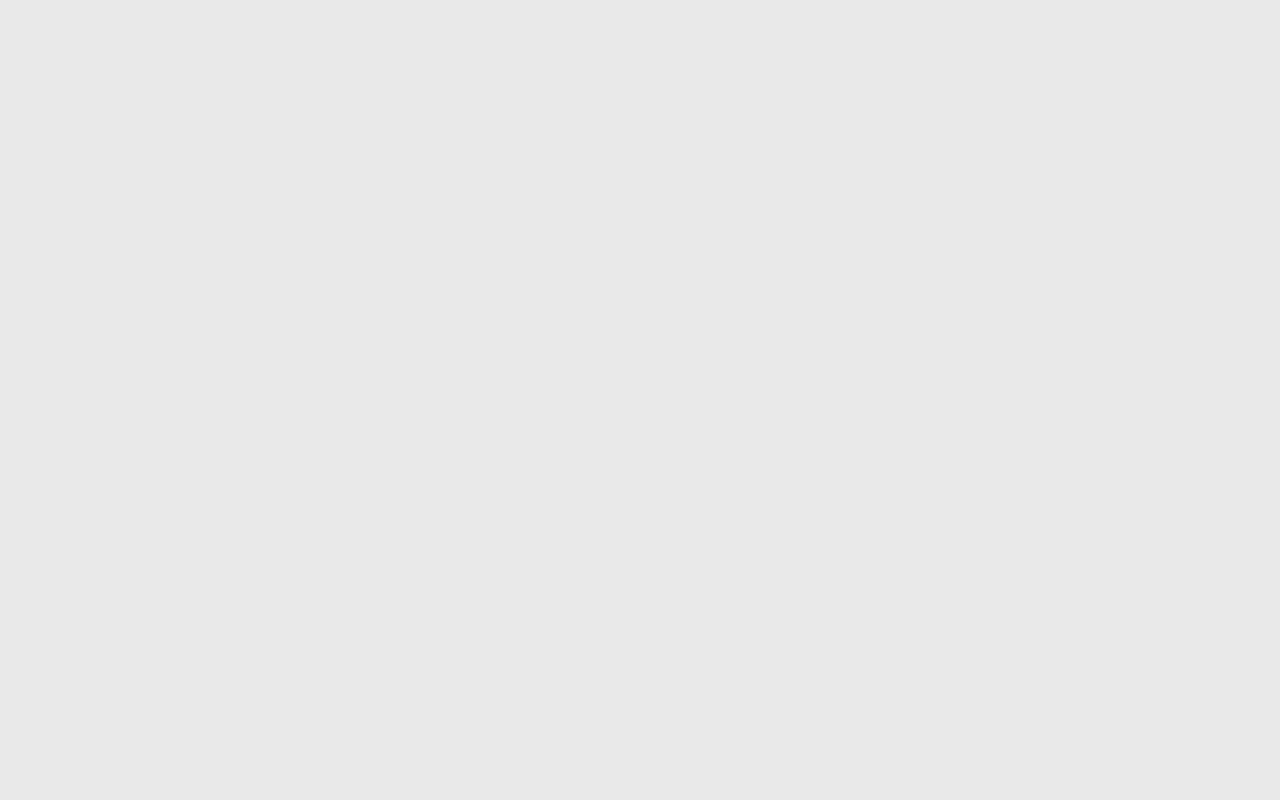
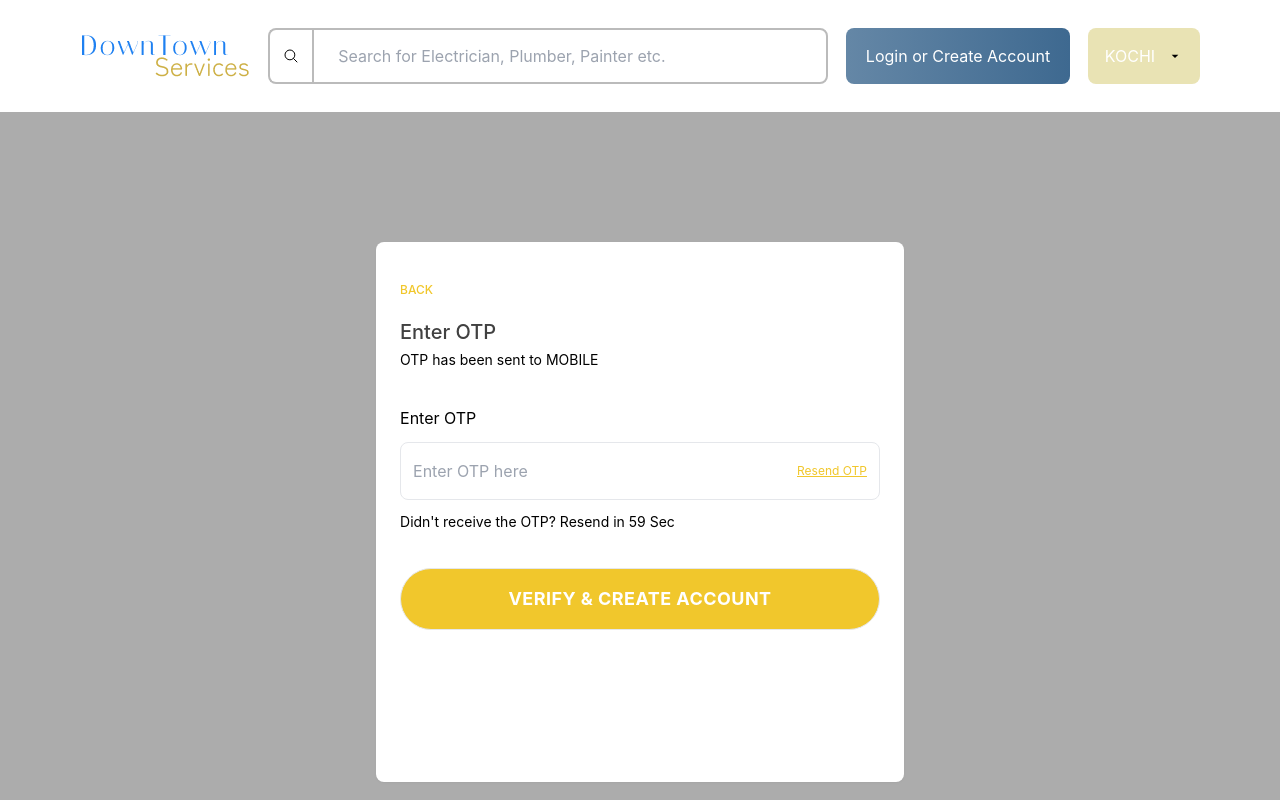
Before and after one commit to Elbin12/DownTown-Services-Frontend, a React (Create React App) app in the folder frontend/: page /verify-otp in a window 1280 px wide. Before the commit this address had no page. Built offline with nearby package versions, Linux system fonts and the light colour scheme.

Commit message:
OTP component created

```diff
--- a/frontend/src/Components/User/Navbar/Navbar.jsx
+++ b/frontend/src/Components/User/Navbar/Navbar.jsx
@@ -3,16 +3,23 @@ import './Navbar.css'
 import Logo from '../../../images/LOGO.png'
 import Searchbar from '../../Searchbar/Searchbar'
 import { MdOutlineArrowDropDown } from "react-icons/md";
+import Signin from '../Signin/Signin';
+import { useState } from 'react';
+import { useNavigate } from 'react-router-dom';
 
 
-function Navbar({onLoginClick}) {
+function Navbar({setActivePopup}) {
+
+  const navigate = useNavigate();
+
   return (
-    <div class='flex justify-between w-screen bg-white h-28 items-center pl-20 pr-20'>
-      <div className="logo">
+    <div>
+      <div class='flex justify-between w-screen flex-column bg-white h-28 items-center pl-20 pr-20'>
+        <div className="logo cursor-pointer" onClick={()=>{navigate('/')}}>
           <img src={Logo} alt="" />
         </div>
         <Searchbar />
-      <div className="login-button" class='w-56 justify-center h-14 items-center flex bg-gradient-to-r from-[#3E6990CC] to-[#3E6990] rounded-lg text-white cursor-pointer' onClick={onLoginClick}>
+        <div className="login-button" class='w-56 justify-center h-14 items-center flex bg-gradient-to-r from-[#3E6990CC] to-[#3E6990] rounded-lg text-white cursor-pointer' onClick={()=>{setActivePopup('login')}}>
           <h4>Login or Create Account</h4>
         </div>
         <div className="location-button" class='h-14 w-28 justify-center flex items-center bg-[#E9E3B4] rounded-lg text-white gap-3'>
@@ -20,6 +27,7 @@ function Navbar({onLoginClick}) {
           <MdOutlineArrowDropDown class='text-black'/>
         </div>
     </div>
+  </div>
   )
 }
 
--- /dev/null
+++ b/frontend/src/Components/User/OTP/OTP.css
@@ -0,0 +1,3 @@
+@tailwind base;
+@tailwind components;
+@tailwind utilities;
--- /dev/null
+++ b/frontend/src/Components/User/OTP/OTP.jsx
@@ -0,0 +1,28 @@
+import React from 'react'
+
+function OTP({setActivePopup}) {
+  return (
+    <div class='min-h-screen items-center fixed bg-[#7e7e7e90] w-full flex  justify-center p-4'>
+      <div class='bg-white w-auto px-6 py-10 flex flex-col gap-9 rounded-lg drop-shadow-sm'>
+        <div class='flex flex-col gap-1'>
+            <h6 class='text-xs font-medium text-[#F1C72C] mb-4 hover:underline cursor-pointer' onClick={()=>{setActivePopup('login')}}>BACK</h6>
+            <h1 class='font-medium text-[#414141] text-xl'>Enter OTP</h1>
+            <h6 class='text-sm'>OTP has been sent to MOBILE</h6>
+        </div>
+        <div class='flex flex-col gap-3'>
+            <h4>Enter OTP</h4>
+            <div class='flex border items-center px-3 rounded-lg'>
+                <input class='w-96 h-14 outline-none' type="text" placeholder='Enter OTP here'/>
+                <h6 class='text-decoration-line: underline text-xs text-[#F1C72C]'>Resend OTP</h6>
+            </div>
+            <h6 class='text-sm'>Didn't receive the OTP? Resend in 59 Sec</h6>
+        </div>
+        <div class='border bg-[#F1C72C] p-4 flex justify-center rounded-full mb-28 cursor-pointer'>
+            <h3 class='text-white font-bold tracking-wide text-lg'>VERIFY & CREATE ACCOUNT</h3>
+        </div>
+      </div>
+    </div>
+  )
+}
+
+export default OTP
--- a/frontend/src/Components/User/Signin/Signin.jsx
+++ b/frontend/src/Components/User/Signin/Signin.jsx
@@ -9,7 +9,7 @@ import { useGoogleLogin } from '@react-oauth/google';
 import {api} from '../../../axios'
 import { useNavigate } from 'react-router-dom';
 
-function Signin({onLoginClick}) {
+function Signin({setActivePopup}) {
 
   const [email, setEmail] = useState('');
   const [mob, setMob] = useState('');
@@ -68,7 +68,7 @@ function Signin({onLoginClick}) {
 
       api.post('signin/', userData).then((res)=>{
         console.log(res.data);
-        navigate('/home')
+        setActivePopup('otp')
       })
 
     }
@@ -76,8 +76,8 @@ function Signin({onLoginClick}) {
   });
 
   return (
-    <div class='w-full flex justify-center p-5'>
-      <div className="signin" class='p-5 bg-white flex rounded-xl'>
+    <div class='fixed bg-[#7e7e7e90] w-full flex justify-center min-h-screen items-center p-5' onClick={()=>{setActivePopup('')}}>
+      <div onClick={(e)=>e.stopPropagation()} className="signin" class='p-5 bg-white flex rounded-xl '>
         <div className="left">
             <img src={img} alt="" />
         </div>
@@ -102,9 +102,9 @@ function Signin({onLoginClick}) {
                 <button type='submit' class='h-10 rounded-full bg-[#F1C72C] text-white font-bold' onClick={handlesubmit}>CONTINUE</button>
             </div>
         </div>
+      <div class='pl-3 '>
+        <IoIosCloseCircle class=' text-3xl cursor-pointer' onClick={()=>{setActivePopup('')}}/>
       </div>
-      <div class='pl-3'>
-        <IoIosCloseCircle class='text-3xl cursor-pointer' onClick={onLoginClick}/>
       </div>
     </div>
 
--- a/frontend/src/Pages/User/Homepage.js
+++ b/frontend/src/Pages/User/Homepage.js
@@ -1,25 +1,20 @@
 import React, { Fragment, useState } from 'react'
-import Navbar from '../../Components/User/Navbar/Navbar'
-import Signin from '../../Components/User/Signin/Signin'
+import Navbar from '../../Components/User/Navbar/Navbar';
+import Signin from '../../Components/User/Signin/Signin';
+import OTP from '../../Components/User/OTP/OTP';
 
 function Homepage() {
 
+  const [activePopup, setActivePopup] = useState(null);
   const [showLogin, setShowLogin] = useState(false);
+  const [showOTP, setshowOTP] = useState(false);
 
-  const handleLoginClick = ()=>{
-    if (showLogin){
-      setShowLogin(false);
-    }
-    else{
-      setShowLogin(true);
-    }
-  }
-  console.log(showLogin)
 
   return (
     <Fragment>
-        <Navbar onLoginClick={handleLoginClick}/>
-        {showLogin && <Signin onLoginClick={handleLoginClick}/>}
+      {activePopup=='login' && <Signin setActivePopup={setActivePopup}/>}
+      {activePopup=='otp' && <OTP setActivePopup={setActivePopup}/>}
+      <Navbar setActivePopup={setActivePopup}/>
     </Fragment>
   )
 }
--- /dev/null
+++ b/frontend/src/Pages/User/Otppage.js
@@ -0,0 +1,15 @@
+import React from 'react'
+import OTP from '../../Components/User/OTP/OTP'
+import { Fragment } from 'react'
+import Navbar from '../../Components/User/Navbar/Navbar'
+
+function Otppage() {
+  return (
+    <Fragment>
+        <Navbar/>
+        <OTP />
+    </Fragment>
+  )
+}
+
+export default Otppage
--- a/frontend/src/Routes/AppRoutes.jsx
+++ b/frontend/src/Routes/AppRoutes.jsx
@@ -1,12 +1,14 @@
 import React from 'react';
 import {BrowserRouter as Router, Routes, Route} from 'react-router-dom';
 import Homepage from '../Pages/User/Homepage';
+import Otppage from '../Pages/User/Otppage';
 
 const AppRoutes = ()=>{
     return(
         <Router>
             <Routes>
                 <Route path='/' element={<Homepage />}></Route>
+                <Route path='verify-otp/' element={<Otppage />}></Route>
             </Routes>
         </Router>
     )
```
Lines whose indentation alone changed are shown as unchanged.
